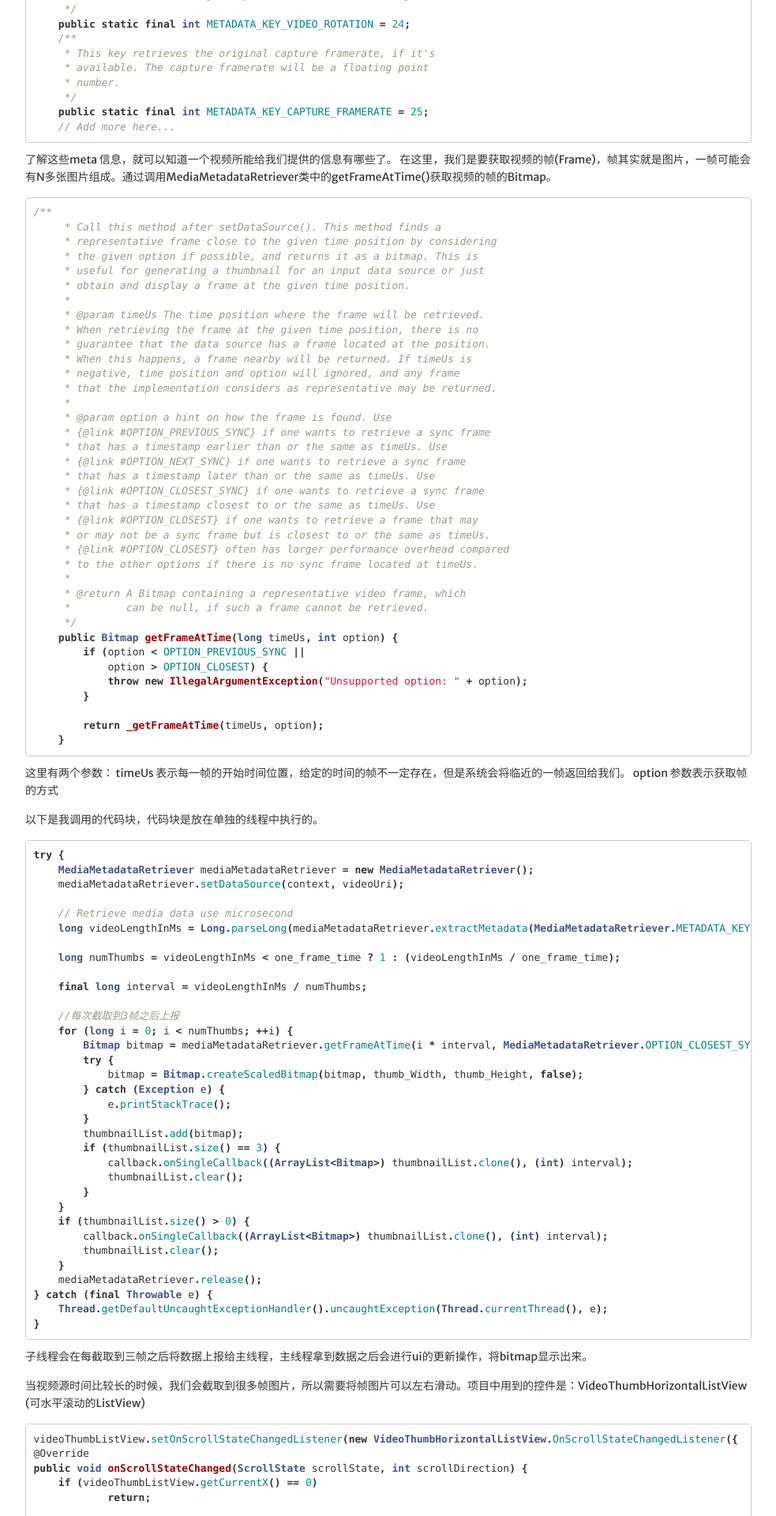
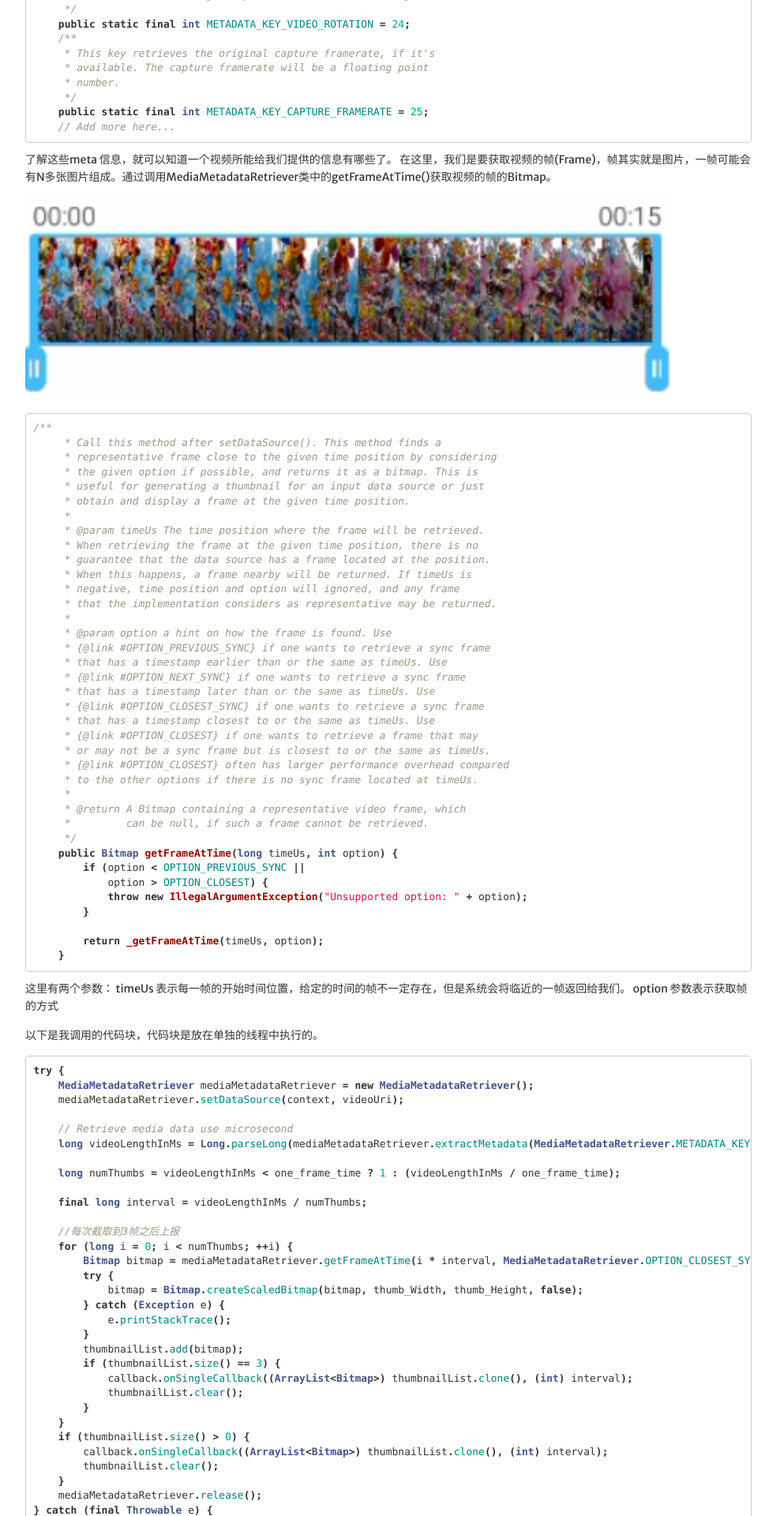
Before and after one commit to iknow4/iknow4.github.io, a Jekyll site: the page built from _posts/2016-12-30-说说android的视频裁剪(二).md, in a window 1280 px wide. Shown: the part 4370-6290 px from the top of the page at 79% size, without its empty margins (8-991 px from the left). Built offline with Jekyll 4.4.1, drawn with Linux system fonts in a browser that asks for light colours; nearby versions of some CDN libraries; comment, search, counter and statistics services are not loaded.

Commit message:
add post

````diff
--- a/_posts/2016-12-30-说说android的视频裁剪(二).md
+++ b/_posts/2016-12-30-说说android的视频裁剪(二).md
@@ -156,6 +156,8 @@
 了解这些meta 信息，就可以知道一个视频所能给我们提供的信息有哪些了。
 在这里，我们是要获取视频的帧(Frame)，帧其实就是图片，一帧可能会有N多张图片组成。通过调用MediaMetadataRetriever类中的getFrameAtTime()获取视频的帧的Bitmap。
 
+[![videoTrim](/static/post-image/videoTrimImage2.png)](/static/post-image/videoTrimImage2.png)
+
 ```java
 /**
      * Call this method after setDataSource(). This method finds a
````
Also changed, not shown: static/post-image/videoTrimImage2.png (added).
